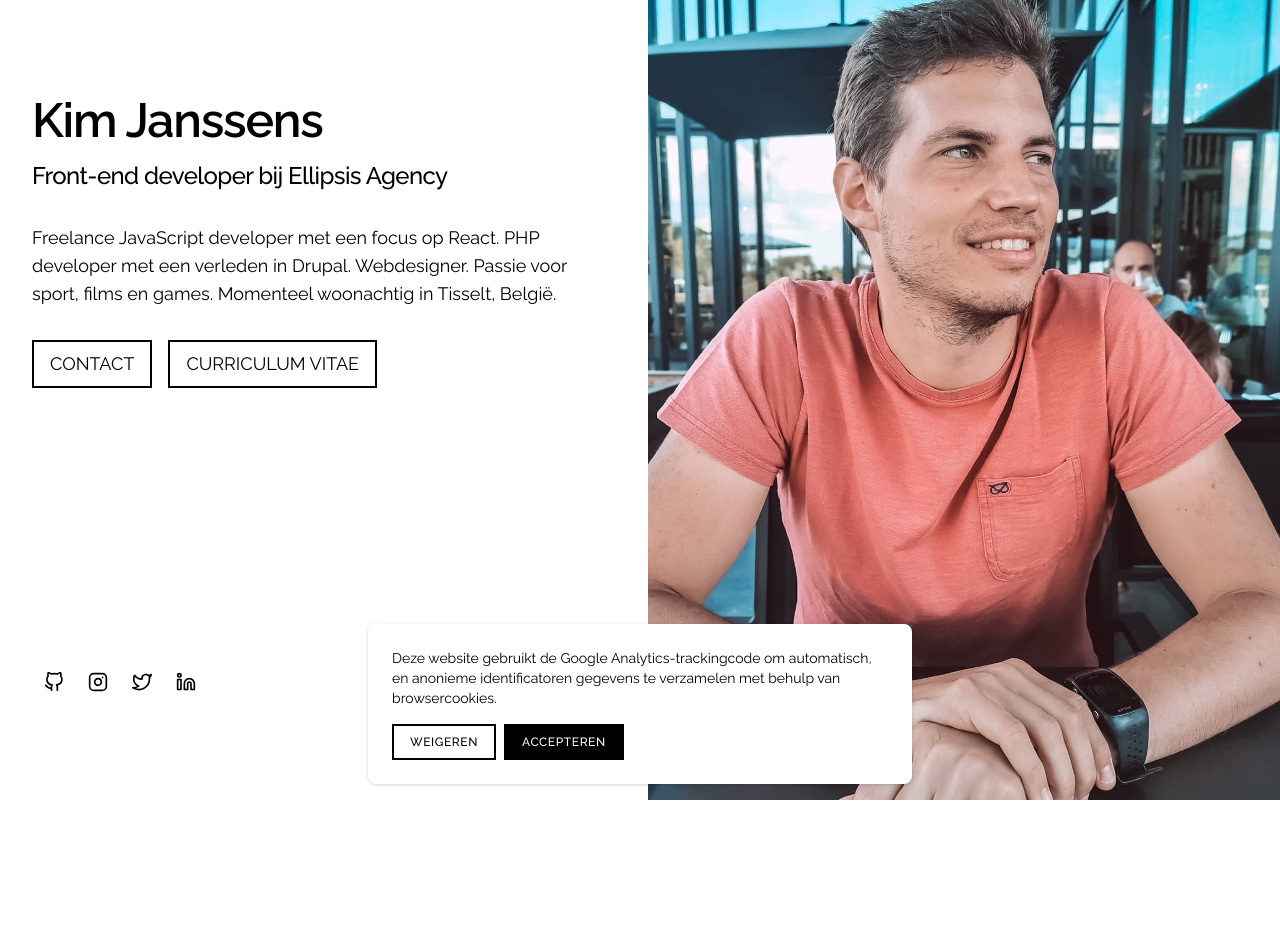
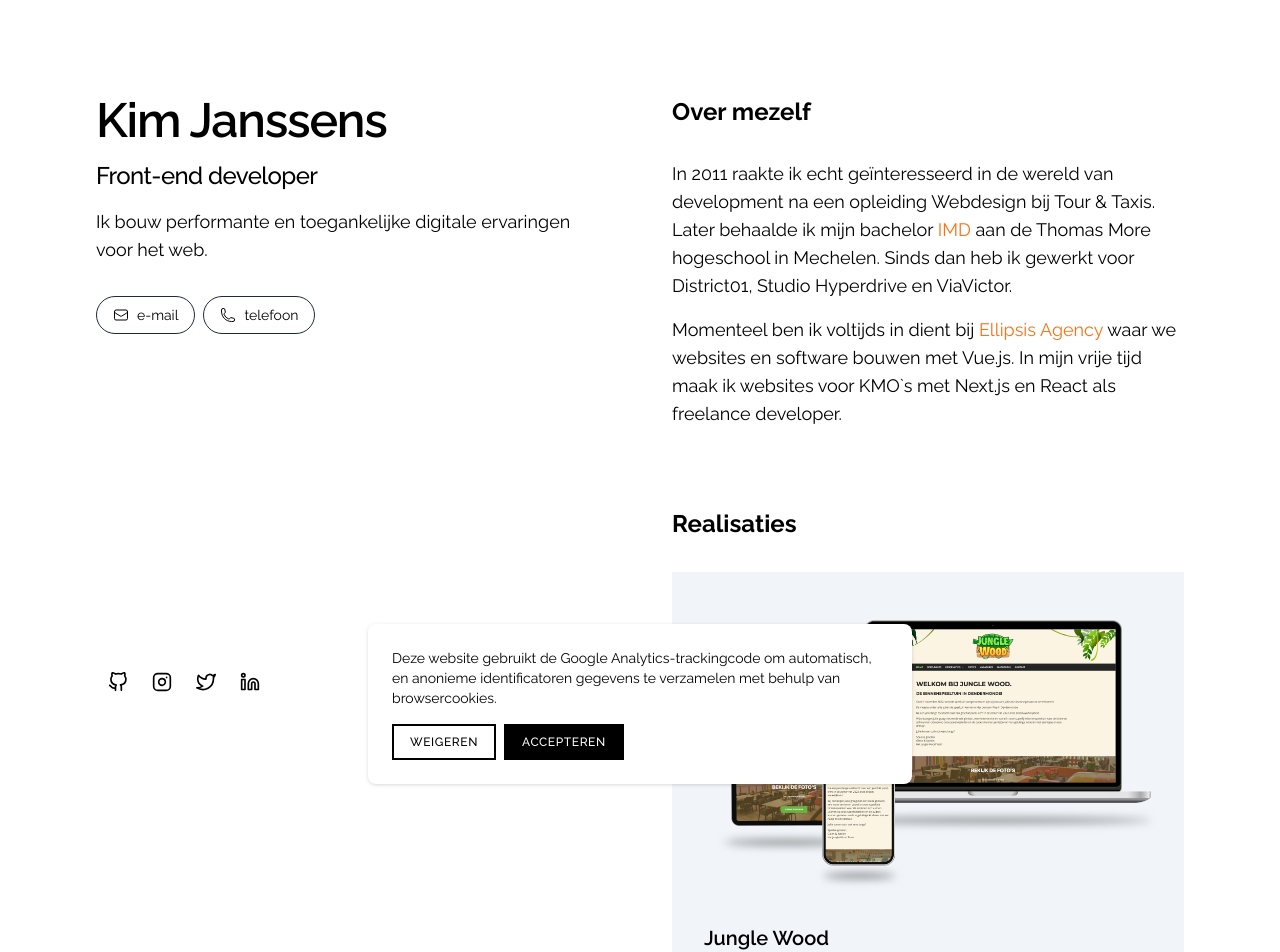
Before and after one commit to kimjanssens/portfolio, a Next.js app: page / in a window 1280 px wide. Shown: the top 952 px of the page. Before the commit the page ends 800 px from the top, so only its background shows below. Built offline with nearby package versions, Linux system fonts and the light colour scheme.

Commit message:
Update site  with cases

```diff
--- a/app/layout.tsx
+++ b/app/layout.tsx
@@ -1,6 +1,5 @@
-import { Metadata } from "next";
+import type { Metadata } from "next";
 import { Raleway } from "next/font/google";
-
 import "./globals.css";
 
 import SiteHeader from "@/components/SiteHeader";
@@ -13,6 +12,7 @@ const raleway = Raleway({
 });
 
 export const metadata: Metadata = {
+	metadataBase: new URL("https://kimjansseens.be"),
 	title: {
 		template: "%s | Kim Janssens",
 		default: "Kim Janssens | Webdesign in Tisselt",
@@ -37,11 +37,10 @@ export const metadata: Metadata = {
 		},
 		description:
 			"Freelance JavaScript developer en webdesigner. Uw parnter voor een professionele website op maat.",
-		url: "https://kimjansseens.be/",
 		siteName: "Kim Janssens",
 		images: [
 			{
-				url: "https://kimjanssens.be/logo.png",
+				url: "/logo.png",
 				width: 400,
 				height: 400,
 			},
@@ -63,11 +62,20 @@ export default function RootLayout({
 			/>
 
 			<body>
-				<div className="mx-auto min-h-screen max-w-screen-xl">
-					<div className="grid grid-cols-1 lg:grid-cols-2 gap-4">
+				<div className="mx-auto min-h-screen max-w-screen-xl px-6 py-12 md:px-12 md:py-20 lg:px-24 lg:py-0">
+					<div className="grid grid-cols-1 lg:grid-cols-2 gap-16">
 						<SiteHeader />
 
-						<main>{children}</main>
+						<main id="content" className="pt-24 lg:py-24">
+							{children}
+
+							<footer className="text-sm text-slate-500">
+								<p>
+									Ontworpen en ontwikkeld door © 2023 Kim Janssens. Alle rechten
+									voorbehouden.
+								</p>
+							</footer>
+						</main>
 					</div>
 				</div>
 
--- a/app/page.tsx
+++ b/app/page.tsx
@@ -1,14 +1,48 @@
-import Image from "next/image";
+import Link from "next/link";
 
-export default function Page() {
+import Case, { CaseProp } from "@/components/Case";
+import { CASES } from "@/app/_data";
+
+export default function Home() {
 	return (
-		<Image
-			src="/images/profile.jpg"
-			alt="profielfoto van Kim Janssens"
-			width={1440}
-			height={1440}
-			priority
-			className="lg:min-h-screen object-cover"
-		/>
+		<>
+			<section className="mb-20">
+				<h2 className="text-2xl font-bold mb-8">Over mezelf</h2>
+				<p className="text-base sm:text-lg mb-4">
+					In 2011 raakte ik echt geïnteresseerd in de wereld van development na
+					een opleiding Webdesign bij Tour & Taxis. Later behaalde ik mijn
+					bachelor{" "}
+					<Link
+						href="https://www.wearexd.be/"
+						className="text-orange-500 hover:underline"
+					>
+						IMD
+					</Link>{" "}
+					aan de Thomas More hogeschool in Mechelen. Sinds dan heb ik gewerkt
+					voor District01, Studio Hyperdrive en ViaVictor.
+				</p>
+				<p className="text-base sm:text-lg mb-4">
+					Momenteel ben ik voltijds in dient bij{" "}
+					<Link
+						href="https://www.ellipsis-agency.com/"
+						className="text-orange-500 hover:underline"
+					>
+						Ellipsis Agency
+					</Link>{" "}
+					waar we websites en software bouwen met Vue.js. In mijn vrije tijd
+					maak ik websites voor KMO`s met Next.js en React als freelance
+					developer.
+				</p>
+			</section>
+
+			<section className="mb-10 lg:mb-20">
+				<h2 className="text-2xl font-bold my-8">Realisaties</h2>
+				<div className="flex flex-col gap-8">
+					{CASES.map((project: CaseProp, key: number) => (
+						<Case key={key} project={project} />
+					))}
+				</div>
+			</section>
+		</>
 	);
 }
--- /dev/null
+++ b/components/Case.tsx
@@ -0,0 +1,66 @@
+import Image from "next/image";
+import Link from "next/link";
+
+export interface CaseProp {
+	title: string;
+	image: {
+		src: string;
+		alt: string;
+	};
+	tags: string[];
+	website: string;
+}
+
+interface Prop {
+	project: CaseProp;
+}
+
+const Case = ({ project }: Prop) => {
+	return (
+		<Link
+			href={project.website}
+			target="_blank"
+			className="block bg-slate-100 hover:cursor-pointer hover:bg-slate-200 transition ease-in-out duration-300 group"
+		>
+			<Image
+				src={project.image.src}
+				alt={project.image.alt}
+				width={4000}
+				height={2500}
+				className="group-hover:scale-105 transition ease-in-out duration-300"
+			/>
+
+			<div className="p-8">
+				<h3 className="text-xl font-semibold mb-4 flex items-center gap-2">
+					{project.title}
+					<svg
+						xmlns="http://www.w3.org/2000/svg"
+						fill="none"
+						viewBox="0 0 24 24"
+						strokeWidth={1.5}
+						stroke="currentColor"
+						className="w-4 h-4 opacity-0 group-hover:opacity-100 transition ease-in-out duration-300"
+					>
+						<path
+							strokeLinecap="round"
+							strokeLinejoin="round"
+							d="M13.19 8.688a4.5 4.5 0 011.242 7.244l-4.5 4.5a4.5 4.5 0 01-6.364-6.364l1.757-1.757m13.35-.622l1.757-1.757a4.5 4.5 0 00-6.364-6.364l-4.5 4.5a4.5 4.5 0 001.242 7.244"
+						/>
+					</svg>
+				</h3>
+				<ul className="flex items-center gap-2 flex-wrap">
+					{project.tags.map((tag: string, key: number) => (
+						<li
+							key={key}
+							className="px-4 py-2 rounded-full bg-slate-800 text-white text-sm"
+						>
+							{tag}
+						</li>
+					))}
+				</ul>
+			</div>
+		</Link>
+	);
+};
+
+export default Case;
--- a/components/SiteHeader.tsx
+++ b/components/SiteHeader.tsx
@@ -4,39 +4,58 @@ import SocialsMedia from "./SocialMedia";
 
 export default function SiteHeader() {
 	return (
-		<header className="lg:max-h-screen px-8 py-12 lg:py-24 flex flex-col justify-between">
-			<div className="flex flex-col">
+		<header className="lg:sticky lg:top-0 lg:flex lg:max-h-screen lg:flex-col lg:justify-between lg:py-24">
+			<div className="flex flex-col mb-8">
 				<h1 className="text-4xl sm:text-5xl font-semibold tracking-tight mb-4">
 					Kim Janssens
 				</h1>
-				<h1 className="text-xl sm:text-2xl font-medium tracking-tight mb-8">
-					Front-end developer bij Ellipsis Agency
+				<h1 className="text-xl sm:text-2xl font-medium tracking-tight mb-4">
+					Front-end developer
 				</h1>
 				<p className="text-base sm:text-lg mb-8">
-					Freelance JavaScript developer met een focus op React. PHP developer
-					met een verleden in Drupal. Webdesigner. Passie voor sport, films en
-					games. Momenteel woonachtig in Tisselt, België.
-					{/* @TODO: Multilingual */}
-					{/* Freelance JavaScript developer with a focus on React. PHP developer
-					with a history in Drupal. Webdesigner. Passion for sports, movies and
-					games. Currently residenting in Tisselt, Belgium. */}
+					Ik bouw performante en toegankelijke digitale ervaringen voor het web.
 				</p>
 
-				<nav className="flex flex-col items-start w-full sm:flex-row mb-8">
+				<nav className="flex items-start gap-2">
 					<Link
 						href="mailto:hello@kimjanssens.be"
-						className="text-base sm:text-lg uppercase text-black block border-2 border-solid border-black px-4 py-2 hover:bg-black hover:text-white ease-in-out duration-300 sm:mr-4 mb-4 w-full sm:w-auto text-center"
+						className="px-4 py-2 rounded-full bg-white border border-slate-800 text-sm flex items-center gap-2 hover:bg-slate-800 hover:text-white transition ease-in-out duration-300"
 					>
-						Contact
+						<svg
+							xmlns="http://www.w3.org/2000/svg"
+							fill="none"
+							viewBox="0 0 24 24"
+							strokeWidth={1.5}
+							stroke="currentColor"
+							className="w-4 h-4"
+						>
+							<path
+								strokeLinecap="round"
+								strokeLinejoin="round"
+								d="M21.75 6.75v10.5a2.25 2.25 0 01-2.25 2.25h-15a2.25 2.25 0 01-2.25-2.25V6.75m19.5 0A2.25 2.25 0 0019.5 4.5h-15a2.25 2.25 0 00-2.25 2.25m19.5 0v.243a2.25 2.25 0 01-1.07 1.916l-7.5 4.615a2.25 2.25 0 01-2.36 0L3.32 8.91a2.25 2.25 0 01-1.07-1.916V6.75"
+							/>
+						</svg>
+						e-mail
 					</Link>
 					<Link
-						href="/documents/curriculum_vitae.pdf"
-						target="_blank"
-						rel="noopener noreferrer"
-						download
-						className="text-base sm:text-lg uppercase text-black block border-2 border-solid border-black px-4 py-2 hover:bg-black hover:text-white ease-in-out duration-300 sm:mr-4 w-full sm:w-auto text-center"
+						href="tel:+32485110414"
+						className="px-4 py-2 rounded-full bg-white border border-slate-800 text-sm flex items-center gap-2 hover:bg-slate-800 hover:text-white transition ease-in-out duration-300"
 					>
-						Curriculum Vitae
+						<svg
+							xmlns="http://www.w3.org/2000/svg"
+							fill="none"
+							viewBox="0 0 24 24"
+							strokeWidth={1.5}
+							stroke="currentColor"
+							className="w-4 h-4"
+						>
+							<path
+								strokeLinecap="round"
+								strokeLinejoin="round"
+								d="M2.25 6.75c0 8.284 6.716 15 15 15h2.25a2.25 2.25 0 002.25-2.25v-1.372c0-.516-.351-.966-.852-1.091l-4.423-1.106c-.44-.11-.902.055-1.173.417l-.97 1.293c-.282.376-.769.542-1.21.38a12.035 12.035 0 01-7.143-7.143c-.162-.441.004-.928.38-1.21l1.293-.97c.363-.271.527-.734.417-1.173L6.963 3.102a1.125 1.125 0 00-1.091-.852H4.5A2.25 2.25 0 002.25 4.5v2.25z"
+							/>
+						</svg>
+						telefoon
 					</Link>
 				</nav>
 			</div>
```
